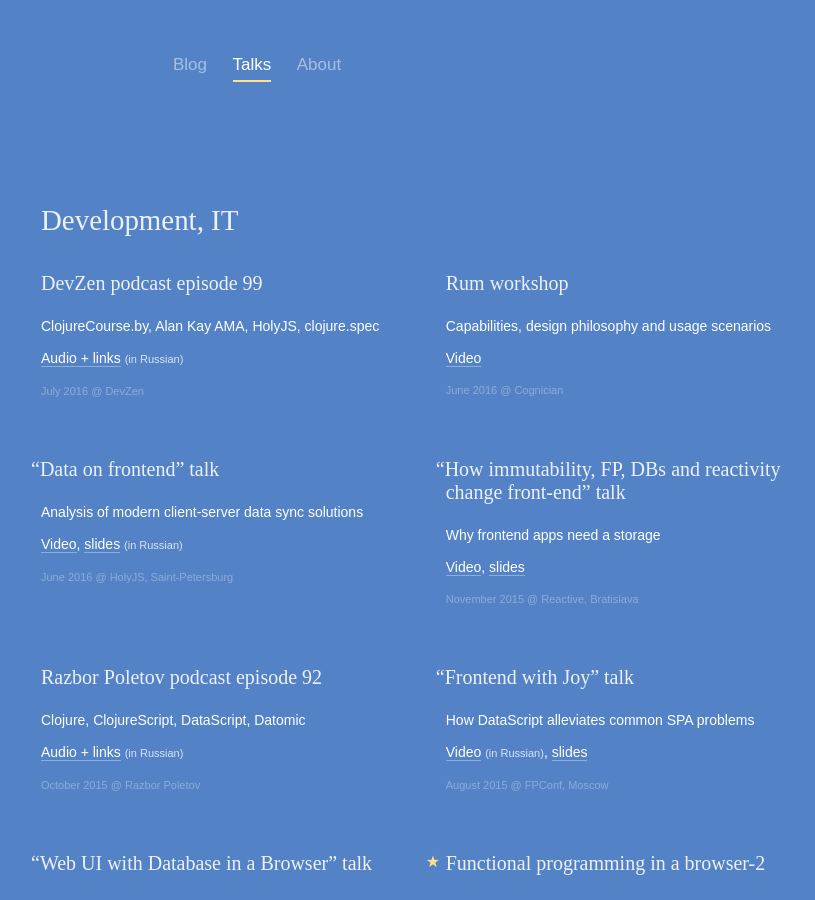
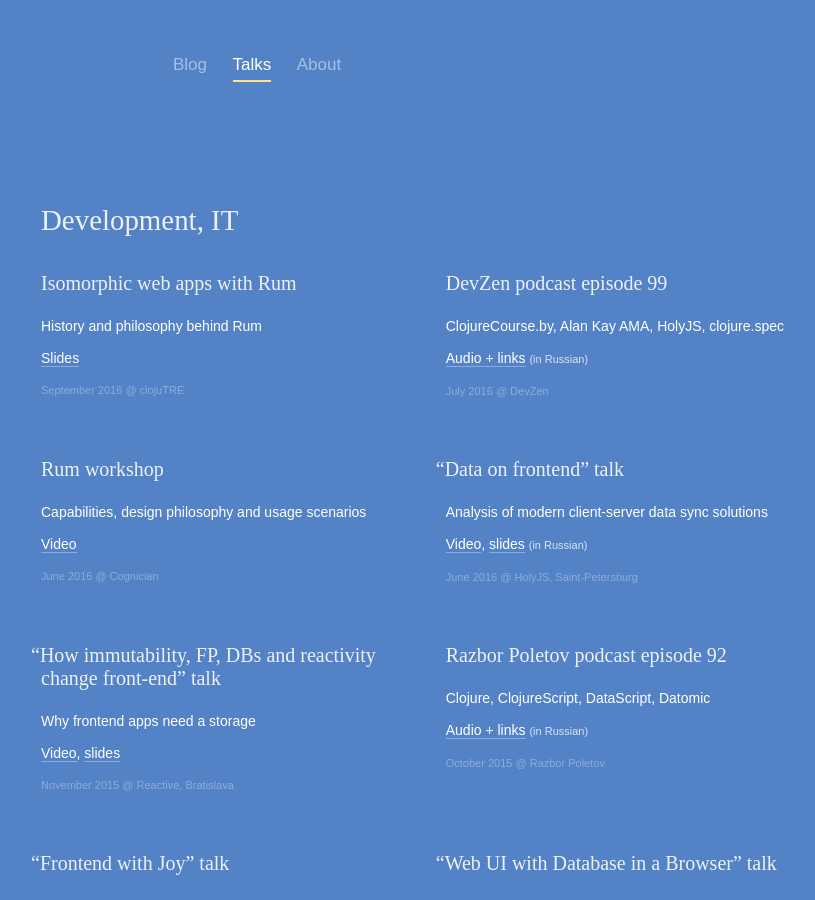
Before and after one commit to tonsky/tonsky.github.io, a Jekyll site: the page built from talks/index.html, in a window 1280 px wide and 900 px high. Shown: the whole window, without its empty margins (196-1011 px from the left). Built offline with Jekyll 4.4.1, drawn with Linux system fonts in a browser that asks for light colours; some web fonts are replaced.

Commit message:
clojuTRE slides

```diff
--- a/talks/index.html
+++ b/talks/index.html
@@ -10,6 +10,13 @@
 </ul>
 
 <h1>Development, IT</h1>
+
+<div class=event>
+    <h1>Isomorphic web apps with Rum<span class="lang lang_en"></span></h1>
+    <p>History and philosophy behind Rum
+    <p class=links><a href="https://dl.dropboxusercontent.com/u/561580/conferences/2016.09%20clojureTRE.pdf">Slides</a>
+    <p class=where>September 2016 <span class=at>@</span>&nbsp;clojuTRE</a>
+</div>
 
 <div class=event>
     <h1>DevZen podcast episode 99<span class="lang lang_ru"></span></h1>
```
